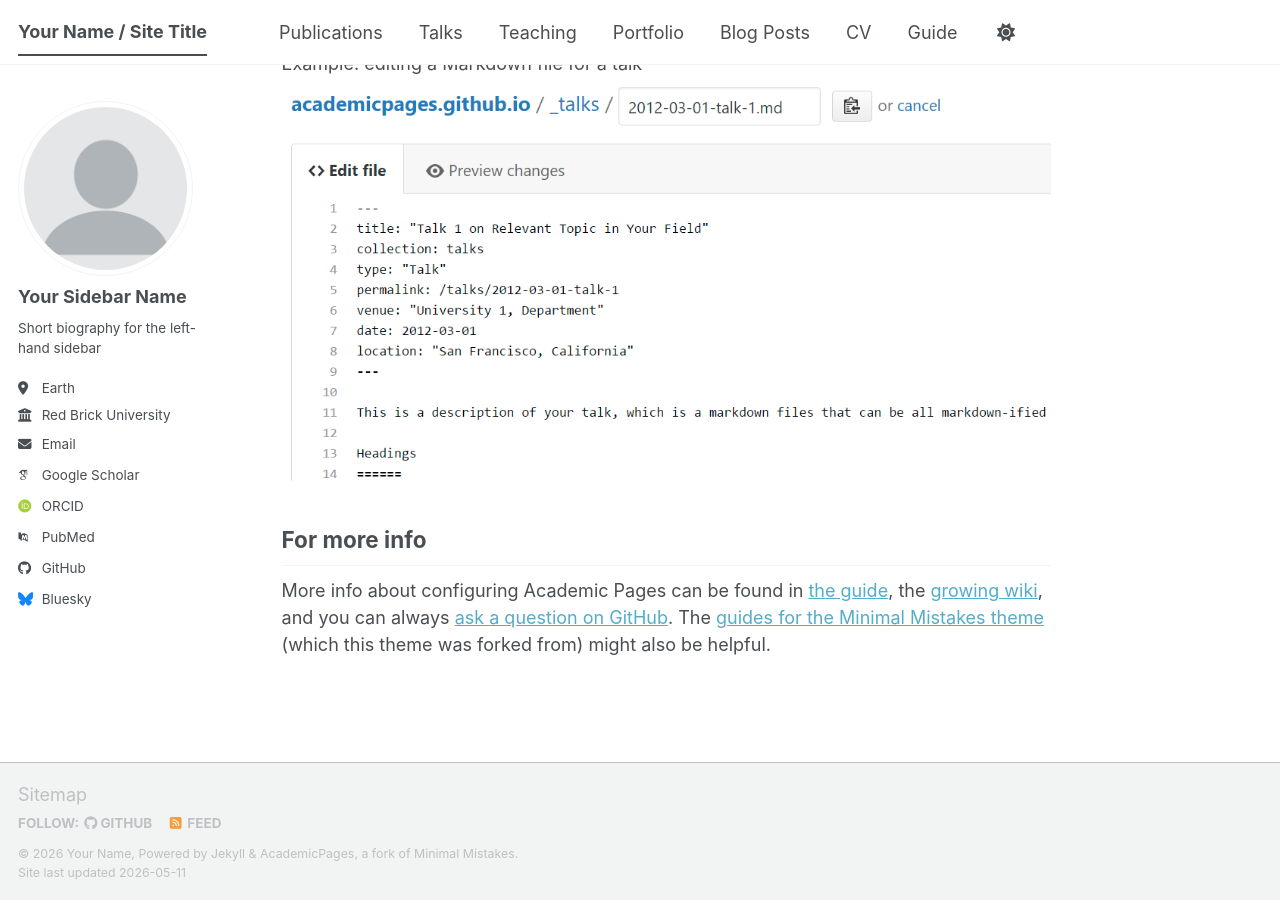
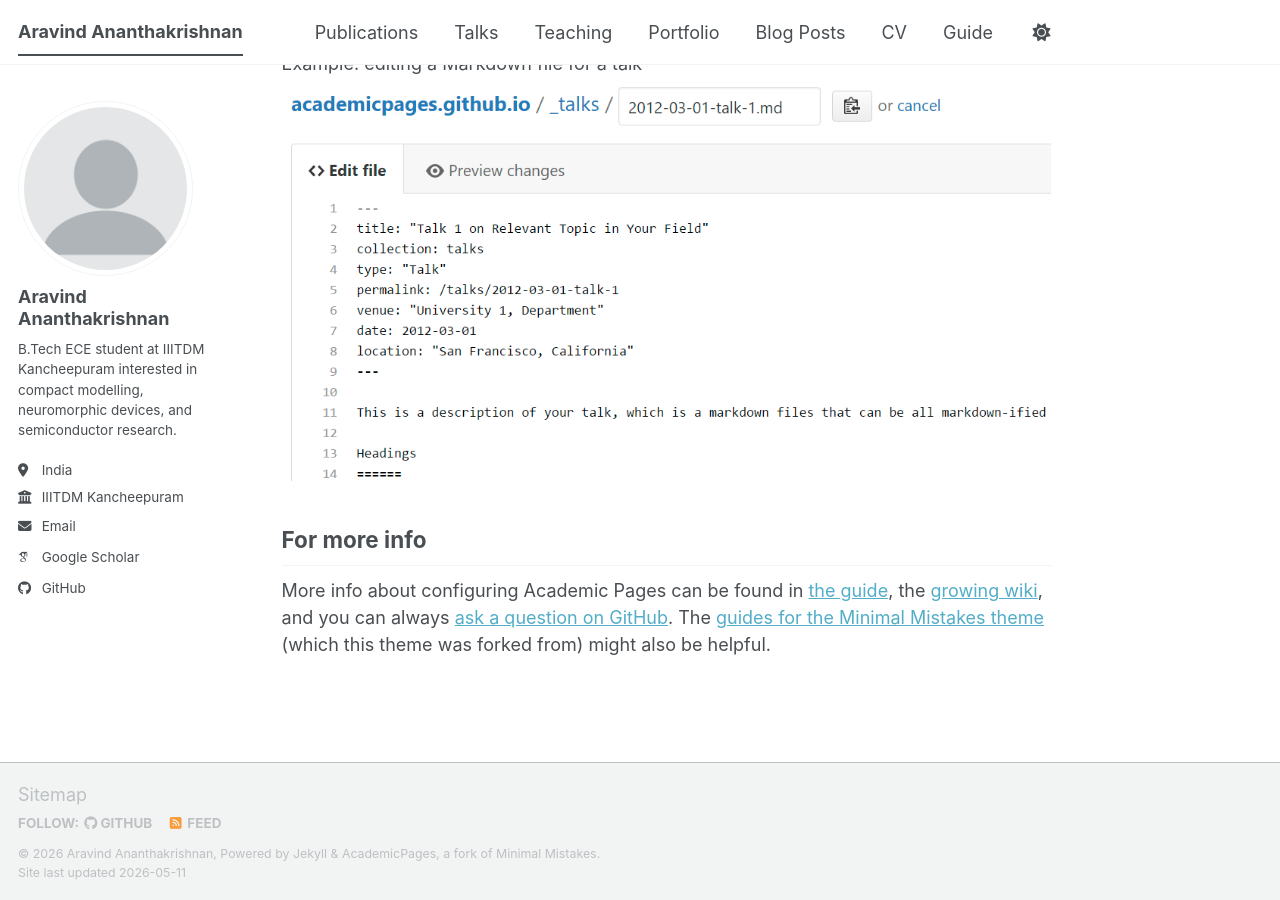
Before and after one commit to AraRox/portfolio_final.io, a Jekyll site: the page built from _pages/about.md, in a window 1280 px wide and 900 px high, scrolled down 2720 px. Built offline with Jekyll 4.4.1, drawn with Linux system fonts in a browser that asks for light colours; some web fonts are replaced; a script bundle is joined from its source files by our own code; library files that are not in the unit come from our copies; some of the changed lines change nothing that is shown.

Commit message:
Revise author details and social media profiles
Updated personal information and social media links.

```diff
--- a/_config.yml
+++ b/_config.yml
@@ -1,86 +1,76 @@
-# Welcome to Jekyll!
-#
-# This config file is meant for settings that affect your entire site, values
-# which you are expected to set up once and rarely need to edit after that.
-# For technical reasons, this file is *NOT* reloaded automatically when you use
-# `jekyll serve -l -H localhost`. If you change this file, please restart the
-# server process.
-
 # Basic Site Settings
 locale                   : "en-US"
-site_theme               : "default" # The available themes options are "default", "air", "sunrise", "mint", "dirt" and "contrast"
-title                    : "Your Name / Site Title"
+site_theme               : "default"
+
+title                    : "Aravind Ananthakrishnan"
 title_separator          : "-"
-name                     : &name "Your Name"
-description              : &description "Your Name's academic portfolio"   # Update this with a general description of your site, this is the default if not overridden by a page
-url                      : https://academicpages.github.io # The base hostname & protocol for your site e.g. "https://[your GitHub username].github.io",
-                                                           # or if you already have some other page hosted on Github then use "https://[your GitHub username].github.io/[Your Repo Name]"
-baseurl                  : "" # the subpath of your site, e.g. "/blog"
-repository               : "academicpages/academicpages.github.io"
+name                     : &name "Aravind Ananthakrishnan"
+description              : &description "Academic portfolio of Aravind Ananthakrishnan"
 
-# Site Author - The following control what appear as part of the author content on the side bar.
-#               If a field is blank the icon and link will not appear, otherwise it will be shown.
-#               Additional customization can be done by editing /_includes/author-profile.html
+# IMPORTANT
+url                      : "https://ararox.github.io"
+baseurl                  : "/portfolio_aravind.github.io"
+repository               : "AraRox/portfolio_aravind.github.io"
+
+# Author Information
 author:
-  # Biographic information
   avatar           : "profile.png"
-  name             : "Your Sidebar Name"
-  pronouns         : # example: "she/her"
-  bio              : "Short biography for the left-hand sidebar"
-  location         : "Earth"
-  employer         : "Red Brick University"
-  uri              : # URL
-  email            : "none@example.org"
+  name             : "Aravind Ananthakrishnan"
+  pronouns         :
+  bio              : "B.Tech ECE student at IIITDM Kancheepuram interested in compact modelling, neuromorphic devices, and semiconductor research."
+  location         : "India"
+  employer         : "IIITDM Kancheepuram"
+  uri              :
+  email            : "yourmail@example.com"
 
-  # Academic websites
-  academia         : # URL
-  arxiv            : # URL - Update with the correct link to your profile
+  # Academic Profiles
+  academia         :
+  arxiv            :
   googlescholar    : "https://scholar.google.com/citations?user=PS_CX0AAAAAJ"
-  inspire-hep      : # URL
-  impactstory      : # URL
-  orcid            : "https://orcid.org/yourorcidurl"
-  semantic         : # URL
-  ssrn             : # URL
-  pubmed           : "https://www.ncbi.nlm.nih.gov/pubmed/?term=john+snow"
-  researchgate     : # URL
-  scopus           : # URL
-  zotero           : # URL
+  inspire-hep      :
+  impactstory      :
+  orcid            :
+  semantic         :
+  ssrn             :
+  pubmed           :
+  researchgate     :
+  scopus           :
+  zotero           :
 
+  # Coding Profiles
+  bitbucket        :
+  codepen          :
+  dribbble         :
+  github           : "AraRox"
+  kaggle           :
+  stackoverflow    :
 
-  # Repositories and software development
-  bitbucket        : # Username - Update with your username on the site
-  codepen          : # Username
-  dribbble         : # Username
-  github           : "academicpages"
-  kaggle           : # Username
-  stackoverflow    : # User number or user number and name (i.e., use "1" or "1/jeff-atwood")
-
-  # Social media
-  artstation       : # Username
-  bluesky          : "bsky.app" # Replace this with you Bluesky username
-  facebook         : # Username
-  flickr           : # Username
-  foursquare       : # Username
-  goodreads        : # Username
-  google_plus      : # Username
-  keybase          : # Username
-  instagram        : # Username
-  lastfm           : # Username
-  linkedin         : # Username
-  mastodon         : # URL
-  medium           : # URL
-  pinterest        : # Username
-  soundcloud       : # Username
-  steam            : # Username
-  telegram         : # URL
-  tumblr           : # Username
-  twitter          : # Username for X / Twitter
-  vine             : # Username
-  weibo            : # Username
-  wikipedia        : # Username
-  xing             : # Username
-  youtube          : # Username
-  zhihu            : # Username
+  # Social Media
+  artstation       :
+  bluesky          :
+  facebook         :
+  flickr           :
+  foursquare       :
+  goodreads        :
+  google_plus      :
+  keybase          :
+  instagram        :
+  lastfm           :
+  linkedin         :
+  mastodon         :
+  medium           :
+  pinterest        :
+  soundcloud       :
+  steam            :
+  telegram         :
+  tumblr           :
+  twitter          :
+  vine             :
+  weibo            :
+  wikipedia        :
+  xing             :
+  youtube          :
+  zhihu            :
 
 # Publication Category - The following the list of publication categories and their headings
 publication_category:
```
